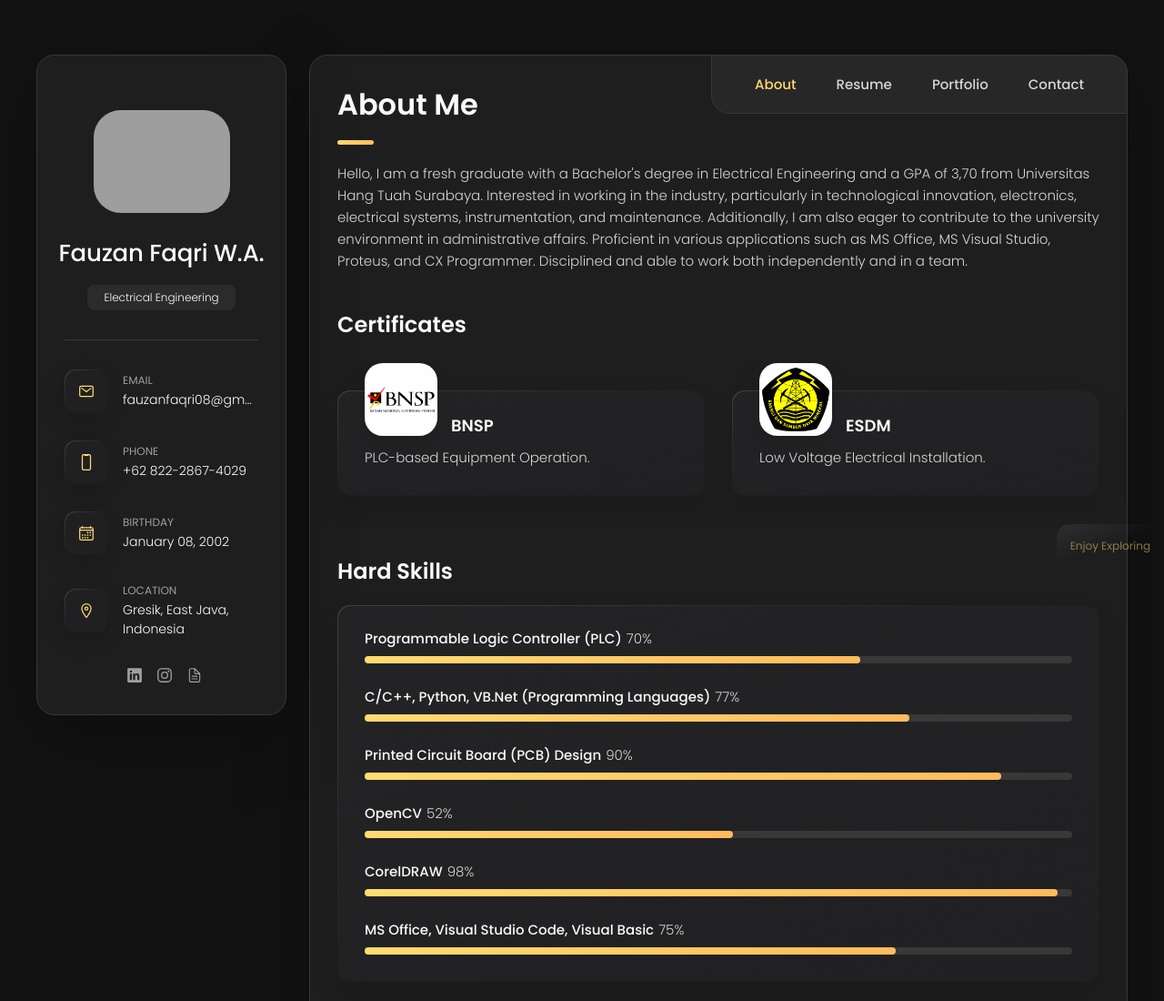
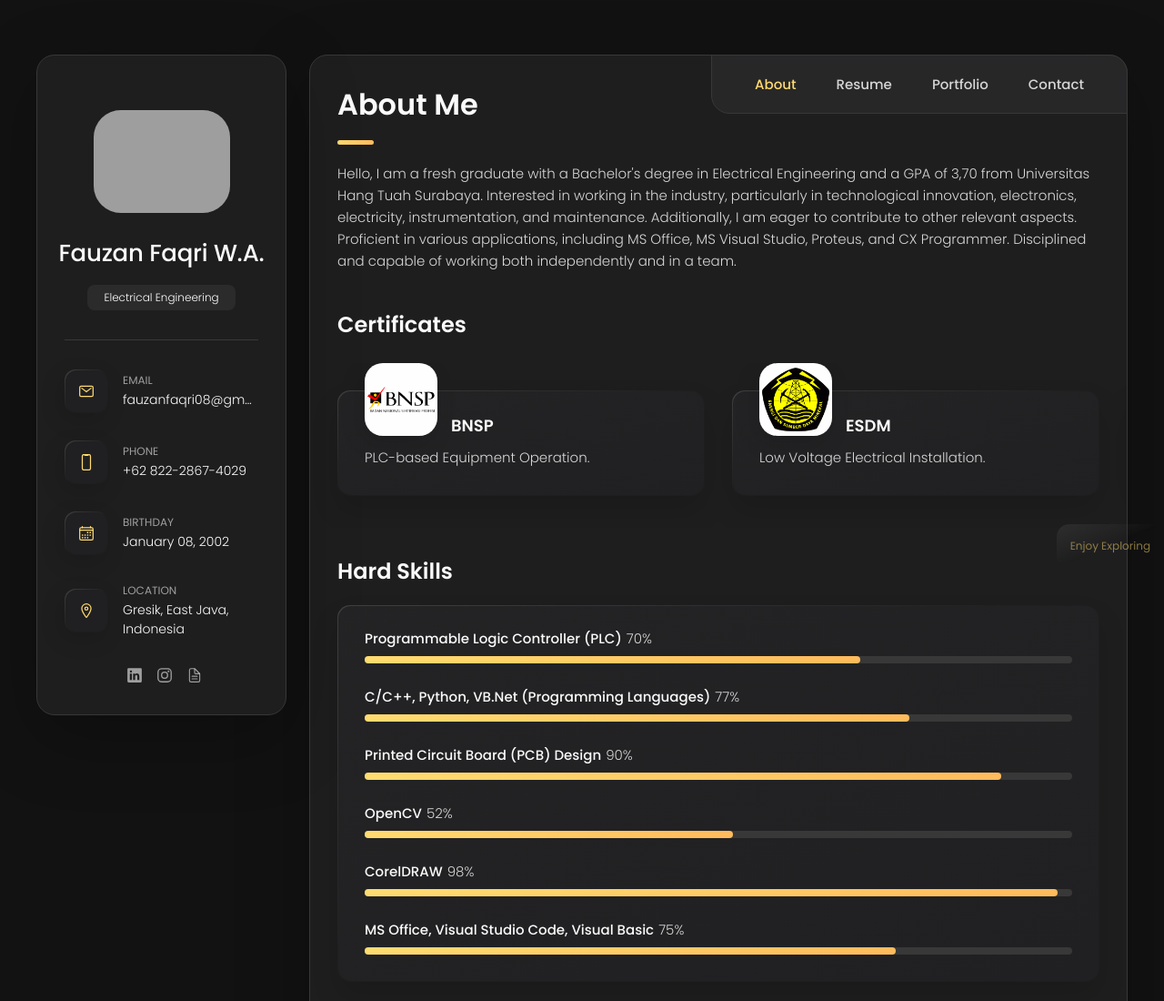
Before and after one commit to fauzanfaqri/personal-portofolio, a plain HTML site: page index.html in a window 1280 px wide. Shown: the top 1100 px of the page at 91% size. Drawn offline with nearby package versions, Linux system fonts and the light colour scheme; grey boxes are pictures that could not be loaded.

Commit message:
Update index.html

```diff
--- a/index.html
+++ b/index.html
@@ -211,7 +211,7 @@
 
         <section class="about-text">
           <p>
-            Hello, I am a fresh graduate with a Bachelor's degree in Electrical Engineering and a GPA of 3,70 from Universitas Hang Tuah Surabaya. Interested in working in the industry, particularly in technological innovation, electronics, electrical systems, instrumentation, and maintenance. Additionally, I am also eager to contribute to the university environment in administrative affairs. Proficient in various applications such as MS Office, MS Visual Studio, Proteus, and CX Programmer. Disciplined and able to work both independently and in a team.
+            Hello, I am a fresh graduate with a Bachelor's degree in Electrical Engineering and a GPA of 3,70 from Universitas Hang Tuah Surabaya. Interested in working in the industry, particularly in technological innovation, electronics, electricity, instrumentation, and maintenance. Additionally, I am eager to contribute to other relevant aspects. Proficient in various applications, including MS Office, MS Visual Studio, Proteus, and CX Programmer. Disciplined and capable of working both independently and in a team.
           </p>
         </section>
 
```
